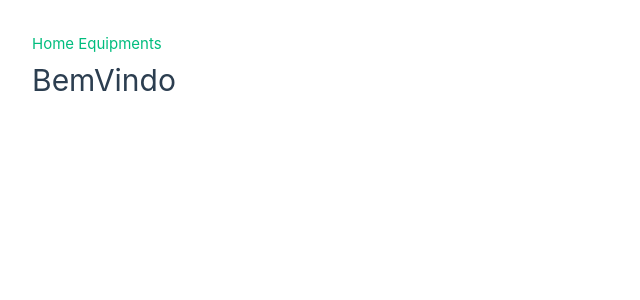
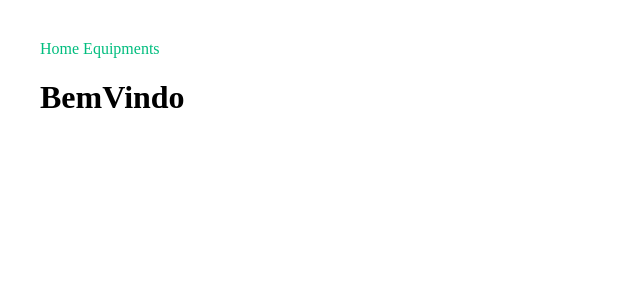
Before and after one commit to victoriaFit/frontEnd-webVue-admin, a Vue app: page / in a window 1280 px wide. Shown: the top 300 px of the page, without its empty margins (0-640 px from the left). Built offline with nearby package versions, Linux system fonts and the light colour scheme.

Commit message:
Updated CSS

```diff
--- a/src/assets/base.css
+++ b/src/assets/base.css
@@ -1,74 +1,7 @@
-/* color palette from <https://github.com/vuejs/theme> */
 :root {
-  --vt-c-white: #ffffff;
-  --vt-c-white-soft: #f8f8f8;
-  --vt-c-white-mute: #f2f2f2;
-
-  --vt-c-black: #181818;
-  --vt-c-black-soft: #222222;
-  --vt-c-black-mute: #282828;
-
-  --vt-c-indigo: #2c3e50;
-
-  --vt-c-divider-light-1: rgba(60, 60, 60, 0.29);
-  --vt-c-divider-light-2: rgba(60, 60, 60, 0.12);
-  --vt-c-divider-dark-1: rgba(84, 84, 84, 0.65);
-  --vt-c-divider-dark-2: rgba(84, 84, 84, 0.48);
-
-  --vt-c-text-light-1: var(--vt-c-indigo);
-  --vt-c-text-light-2: rgba(60, 60, 60, 0.66);
-  --vt-c-text-dark-1: var(--vt-c-white);
-  --vt-c-text-dark-2: rgba(235, 235, 235, 0.64);
+  --primary-color: #3498db; /* Cor primária para botões e links */
+  --hover-color: #2980b9; /* Cor de hover para botões e links */
+  --border-color: #e1e1e1; /* Cor de borda para cards e inputs */
+  --text-color: #333; /* Cor de texto principal */
+  --background-color: #f9f9f9; /* Cor de fundo para o corpo da página */
 }
-
-/* semantic color variables for this project */
-:root {
-  --color-background: var(--vt-c-white);
-  --color-background-soft: var(--vt-c-white-soft);
-  --color-background-mute: var(--vt-c-white-mute);
-
-  --color-border: var(--vt-c-divider-light-2);
-  --color-border-hover: var(--vt-c-divider-light-1);
-
-  --color-heading: var(--vt-c-text-light-1);
-  --color-text: var(--vt-c-text-light-1);
-
-  --section-gap: 160px;
-}
-
-@media (prefers-color-scheme: dark) {
-  :root {
-    --color-background: var(--vt-c-black);
-    --color-background-soft: var(--vt-c-black-soft);
-    --color-background-mute: var(--vt-c-black-mute);
-
-    --color-border: var(--vt-c-divider-dark-2);
-    --color-border-hover: var(--vt-c-divider-dark-1);
-
-    --color-heading: var(--vt-c-text-dark-1);
-    --color-text: var(--vt-c-text-dark-2);
-  }
-}
-
-*,
-*::before,
-*::after {
-  box-sizing: border-box;
-  margin: 0;
-  position: relative;
-  font-weight: normal;
-}
-
-body {
-  min-height: 100vh;
-  color: var(--color-text);
-  background: var(--color-background);
-  transition: color 0.5s, background-color 0.5s;
-  line-height: 1.6;
-  font-family: Inter, -apple-system, BlinkMacSystemFont, 'Segoe UI', Roboto, Oxygen, Ubuntu,
-    Cantarell, 'Fira Sans', 'Droid Sans', 'Helvetica Neue', sans-serif;
-  font-size: 15px;
-  text-rendering: optimizeLegibility;
-  -webkit-font-smoothing: antialiased;
-  -moz-osx-font-smoothing: grayscale;
-}
--- a/src/plugins/api.js
+++ b/src/plugins/api.js
@@ -1,7 +1,7 @@
 import axios from 'axios'
 
 const api = axios.create({
-  baseURL: 'http://191.52.55.223:19003/',
+  baseURL: 'http://191.52.55.121:19003/',
 })
 
 export default api
--- a/src/views/EquipmentView.vue
+++ b/src/views/EquipmentView.vue
@@ -9,7 +9,7 @@ const file = ref(null)
 const equipmentAtual = reactive({
   name: '',
   description: '',
-  cover_attachment_key: null, // Alterado de 'image' para 'cover_attachment_key'
+  cover_attachment_key: null,
 })
 
 function onFileChange(e) {
@@ -20,18 +20,17 @@ function onFileChange(e) {
 async function salvar() {
   if (file.value) {
     const imageResponse = await ImageService.uploadImage(file.value);
-    equipmentAtual.cover_attachment_key = imageResponse.attachment_key; // Ajuste aqui
+    equipmentAtual.cover_attachment_key = imageResponse.attachment_key;
   }
   await EquipmentApi.adicionarEquipment(equipmentAtual);
   Object.assign(equipmentAtual, {
     id: '',
     name: '',
     description: '',
-    cover_attachment_key: null // Alterado de 'image' para 'cover_attachment_key'
+    cover_attachment_key: null
   });
   coverUrl.value = '';
   file.value = null;
-  // Atualizar a lista de equipamentos
   equipments.value = await EquipmentApi.buscarTodosOsEquipments();
 }
 
@@ -41,19 +40,22 @@ onMounted(async () => {
 </script>
 
 <template>
-  <div>
+  <div class="page-equipamentos">
     <h1>Equipamentos</h1>
+    <div class="equipment-form">
       <input type="file" @change="onFileChange">
-    <img v-if="coverUrl" :src="coverUrl" alt="Preview">
+      <img v-if="coverUrl" :src="coverUrl" alt="Preview" class="equipment-image">
       <input type="text" v-model="equipmentAtual.name" placeholder="Nome do equipamento">
       <textarea v-model="equipmentAtual.description" placeholder="Descrição do equipamento"></textarea>
       <button @click="salvar">Salvar Equipamento</button>
-    <div v-for="equipment in equipments" :key="equipment.id">
-      <!-- Alterado de 'equipment.image?.url' para 'equipment.cover?.url' -->
-      <img :src="equipment.cover?.url" :alt="equipment.name" />
+    </div>
+    <div class="equipment-list">
+      <div v-for="equipment in equipments" :key="equipment.id" class="equipment-card">
+        <img class="equipment-image" :src="equipment.cover?.url" :alt="equipment.name" />
         <h3>{{ equipment.name }}</h3>
         <p>{{ equipment.description }}</p>
         <button @click="() => EquipmentApi.excluirEquipment(equipment.id)">Excluir</button>
+      </div>
     </div>
   </div>
 </template>
@@ -63,13 +65,17 @@ onMounted(async () => {
   display: flex;
   flex-direction: column;
   align-items: center;
-  padding: 20px;
+  padding: 40px;
 }
 
 .equipment-form {
   width: 100%;
   max-width: 600px;
-  margin-bottom: 30px;
+  margin-bottom: 20px;
+  background: #fff;
+  padding: 20px;
+  border-radius: 8px;
+  box-shadow: 0 4px 6px rgba(0, 0, 0, 0.1);
 }
 
 .equipment-form input,
@@ -95,35 +101,49 @@ onMounted(async () => {
 }
 
 .equipment-list {
-  display: flex;
-  flex-wrap: wrap;
+  display: grid;
+  grid-template-columns: repeat(auto-fill, minmax(250px, 1fr));
   gap: 20px;
-  justify-content: center;
+  width: 100%;
+  max-width: 1200px;
+  margin-top: 20px;
 }
 
 .equipment-card {
   border: 1px solid #ddd;
-  border-radius: 4px;
-  padding: 15px;
-  width: calc(33.333% - 20px);
-  box-shadow: 0 2px 4px rgba(0,0,0,0.1);
+  border-radius: 8px;
+  padding: 20px;
+  background: #fff;
+  box-shadow: 0 2px 4px rgba(0, 0, 0, 0.1);
+  text-align: center;
 }
 
-.equipment-card img {
-  max-width: 100%;
-  height: auto;
+.equipment-card img.equipment-image {
+  width: 200px;
+  height: 200px;
+  object-fit: cover;
+  border-radius: 4px;
   margin-bottom: 15px;
 }
 
+.equipment-card h3 {
+  margin: 0;
+  color: #333;
+}
+
+.equipment-card p {
+  font-size: 0.9em;
+}
+
 @media (max-width: 768px) {
-  .equipment-card {
-    width: calc(50% - 20px);
+  .equipment-list {
+    grid-template-columns: repeat(auto-fill, minmax(200px, 1fr));
   }
 }
 
 @media (max-width: 480px) {
-  .equipment-card {
-    width: 100%;
+  .equipment-list {
+    grid-template-columns: 1fr;
   }
 }
 </style>
```
Also changed, not shown: src/components/EquipmentList.vue (deleted, +0 -46 lines). Lines whose indentation alone changed are shown as unchanged.
